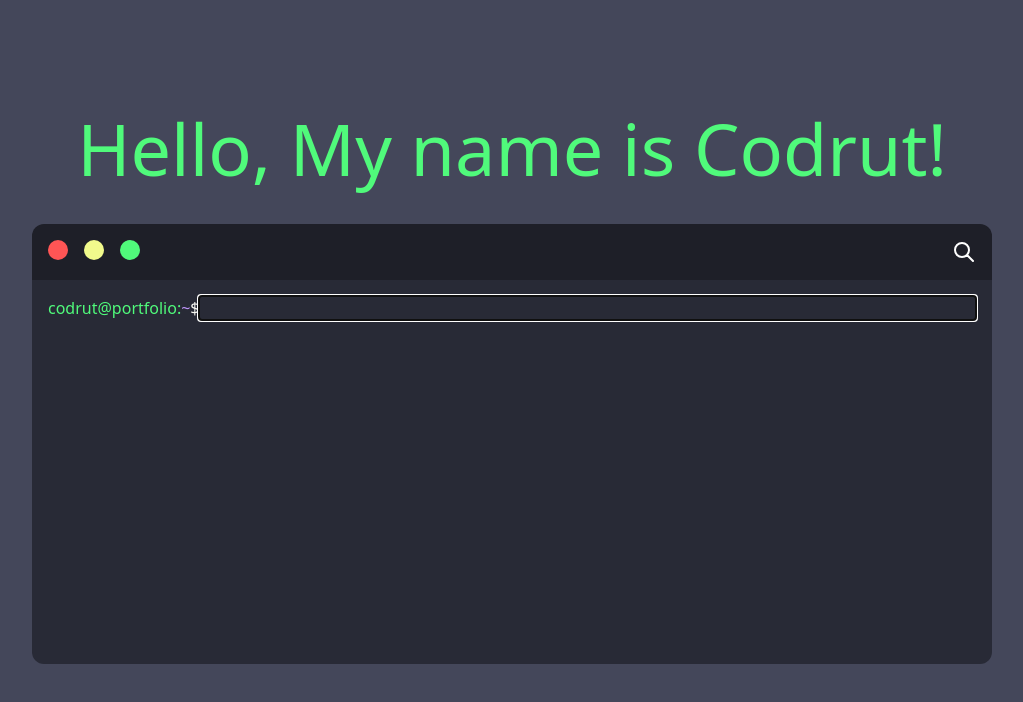
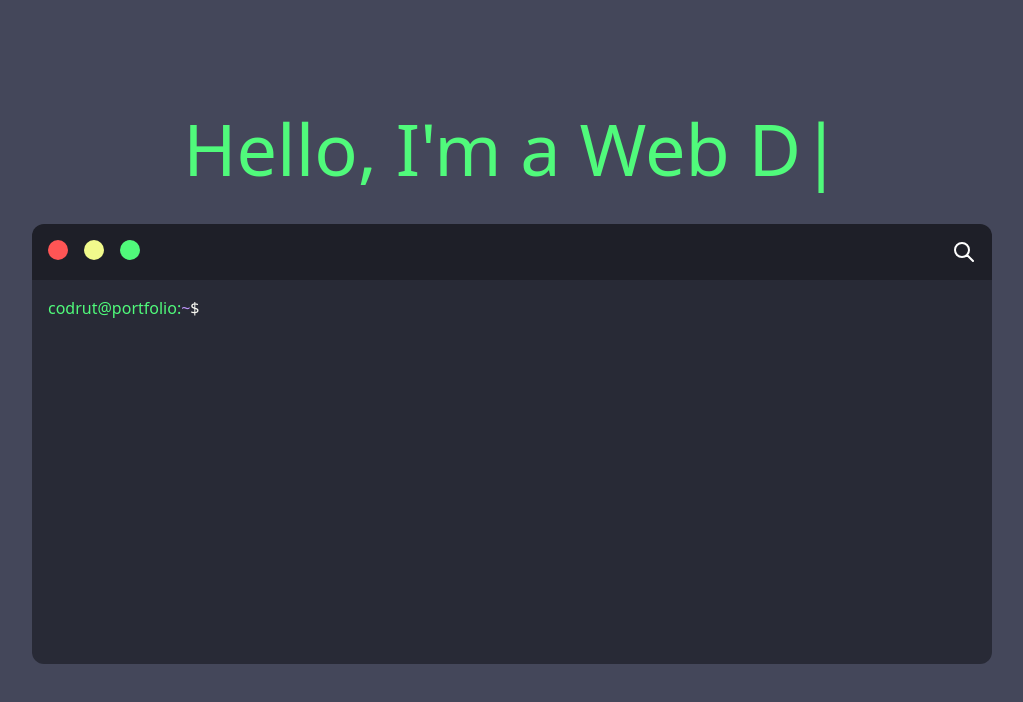
Before and after one commit to ursachecodrut/Porfolio-Website, a React (Create React App) app: page / in a window 1280 px wide. Shown: the top 702 px of the page, without its empty margins (128-1151 px from the left). Built offline with nearby package versions, Linux system fonts and the light colour scheme.

Commit message:
make hard-coded loop animation

```diff
--- a/package.json
+++ b/package.json
@@ -10,12 +10,13 @@
     "react": "^17.0.2",
     "react-dom": "^17.0.2",
     "react-scripts": "4.0.3",
+    "react-typist": "^2.0.5",
     "web-vitals": "^1.1.2"
   },
   "scripts": {
     "start": "craco start",
-     "build": "craco build",
-     "test": "craco test",
+    "build": "craco build",
+    "test": "craco test",
     "eject": "react-scripts eject"
   },
   "eslintConfig": {
--- a/src/App.js
+++ b/src/App.js
@@ -1,11 +1,31 @@
-import React from 'react';
+import React, { useEffect, useState } from 'react';
 import Terminal from './Components/Terminal';
+import Typist from 'react-typist';
 
 const App = () => {
+	const names = ['Codrut', 'a Web Developer', 'a Student', 'self-taught'];
+	const [finish, setFinish] = useState(true);
+
+	useEffect(() => {
+		setTimeout(() => {
+			setFinish(true);
+		}, 500);
+	}, [finish]);
+
 	return (
 		<div className="container mx:auto px-4 pt-28 h-screen">
 			<h1 className="text-green text-7xl text-center">
-				Hello, My name is Codrut!
+				{finish ? (
+					<Typist avgTypingDelay={100} onTypingDone={() => setFinish(false)}>
+						Hello, I'm {names[0]}
+						<Typist.Backspace count={names[0].length} delay={500} />
+						<span>{names[1]}</span>
+						<Typist.Backspace count={names[1].length} delay={500} />
+						<span>{names[2]}</span>
+					</Typist>
+				) : (
+					"Hello, I'm a Student"
+				)}
 			</h1>
 			<Terminal />
 		</div>
--- a/src/Components/TerminalBody.js
+++ b/src/Components/TerminalBody.js
@@ -161,7 +161,7 @@ const TerminalBody = () => {
 				</span>
 				<input
 					type="text"
-					className="flex-1 block w-full bg-background text-foreground"
+					className="flex-1 block w-full bg-background text-foreground outline-none"
 					onChange={(e) => setCurrentCommand(e.target.value)}
 					onKeyPress={(e) => {
 						if (e.key === 'Enter') {
@@ -170,7 +170,9 @@ const TerminalBody = () => {
 							updateScroll();
 						}
 					}}
-					autoFocus
+					autoFocus={true}
+					onBlur={({ target }) => target.focus()}
+					// ref={(input) => input && input.focus()}
 				/>
 			</div>
 		</div>
```
Also changed, not shown: 1 other file (tests, documents, lock files or other folders).
